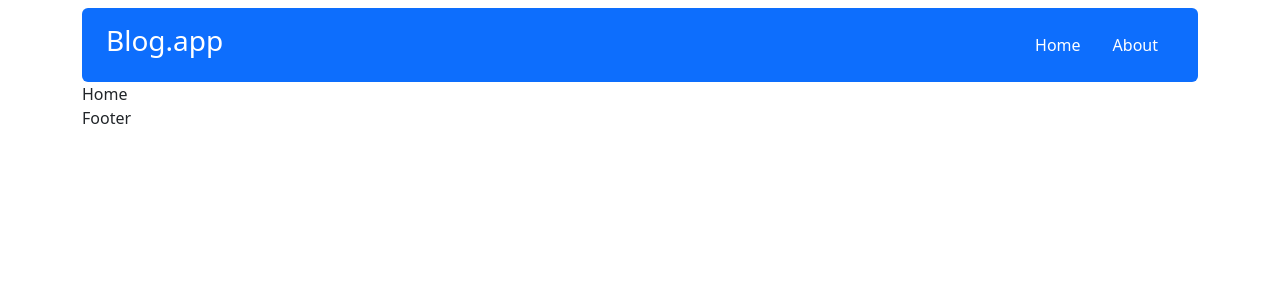
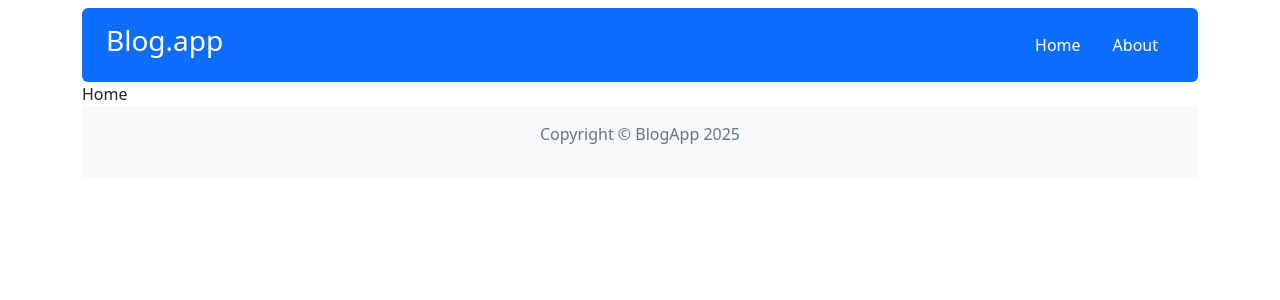
Before and after one commit to kacpi95/Blog-App-React, a React (Vite) app: page / in a window 1280 px wide. Shown: the top 300 px of the page. Built offline with nearby package versions, Linux system fonts and the light colour scheme.

Commit message:
Add structure component Footer

```diff
--- a/src/components/views/Footer/Footer.jsx
+++ b/src/components/views/Footer/Footer.jsx
@@ -1,3 +1,7 @@
 export default function Footer() {
-  return <div>Footer</div>;
+  return (
+    <div className='text-center py-3 bg-light ng-oapcity-50'>
+      <p className='text-secondary'>Copyright &copy; BlogApp 2025</p>
+    </div>
+  );
 }
```
